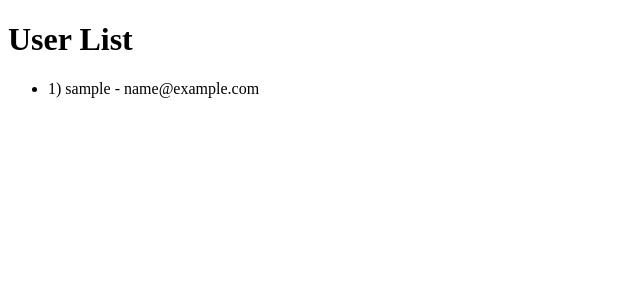
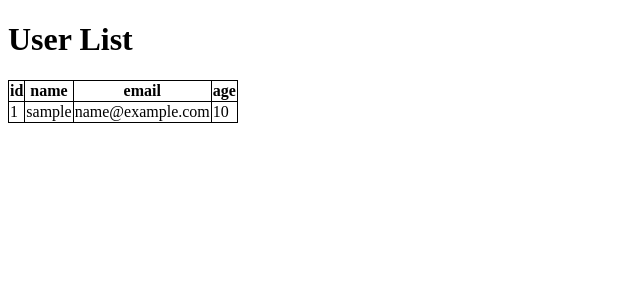
Before and after one commit to Dhinesh2820/fastapi-rendertemplate, a FastAPI app: page / in a window 1280 px wide. Shown: the top 300 px of the page, without its empty margins (0-640 px from the left). Run offline with FastAPI, Linux system fonts and the light colour scheme; tables that the repository leaves empty hold one stand-in row (values such as "Sample post").

Commit message:
indexchange

```diff
--- a/fastapi_template_project/models/user.py
+++ b/fastapi_template_project/models/user.py
@@ -9,6 +9,7 @@ class User(Base):
     id = Column(Integer, primary_key=True, index=True)
     username = Column(String(50), unique=True, index=True)
     email = Column(String(255), unique=True, index=True)
+    age =Column(Integer)
 
 
 class CreateUser(BaseModel):
--- a/fastapi_template_project/templates/index.html
+++ b/fastapi_template_project/templates/index.html
@@ -2,13 +2,31 @@
 <html>
 <head>
     <title>User List</title>
+    <style>
+        tr,th,td,table{
+            border: 1px  solid black;
+            border-collapse: collapse;
+            border-radius: 10px;
+        }
+    </style>
 </head>
 <body>
+    <table>
     <h1>User List</h1>
-    <ul>
+    <tr>
+        <th>id</th>
+        <th>name</th>
+        <th>email</th>
+        <th>age</th>
+    </tr>
         {% for user in users %}
-            <li>{{user.id}}) {{ user.username }} - {{ user.email }}</li>
+        <tr>
+            <td>{{user['id']}}</td>
+            <td>{{user['username']}}</td>
+            <td>{{user['email']}}</td>
+            <td>{{user['age']}}</td>
+        </tr>
         {% endfor %}
-    </ul>
+    </table>
 </body>
 </html>
```
